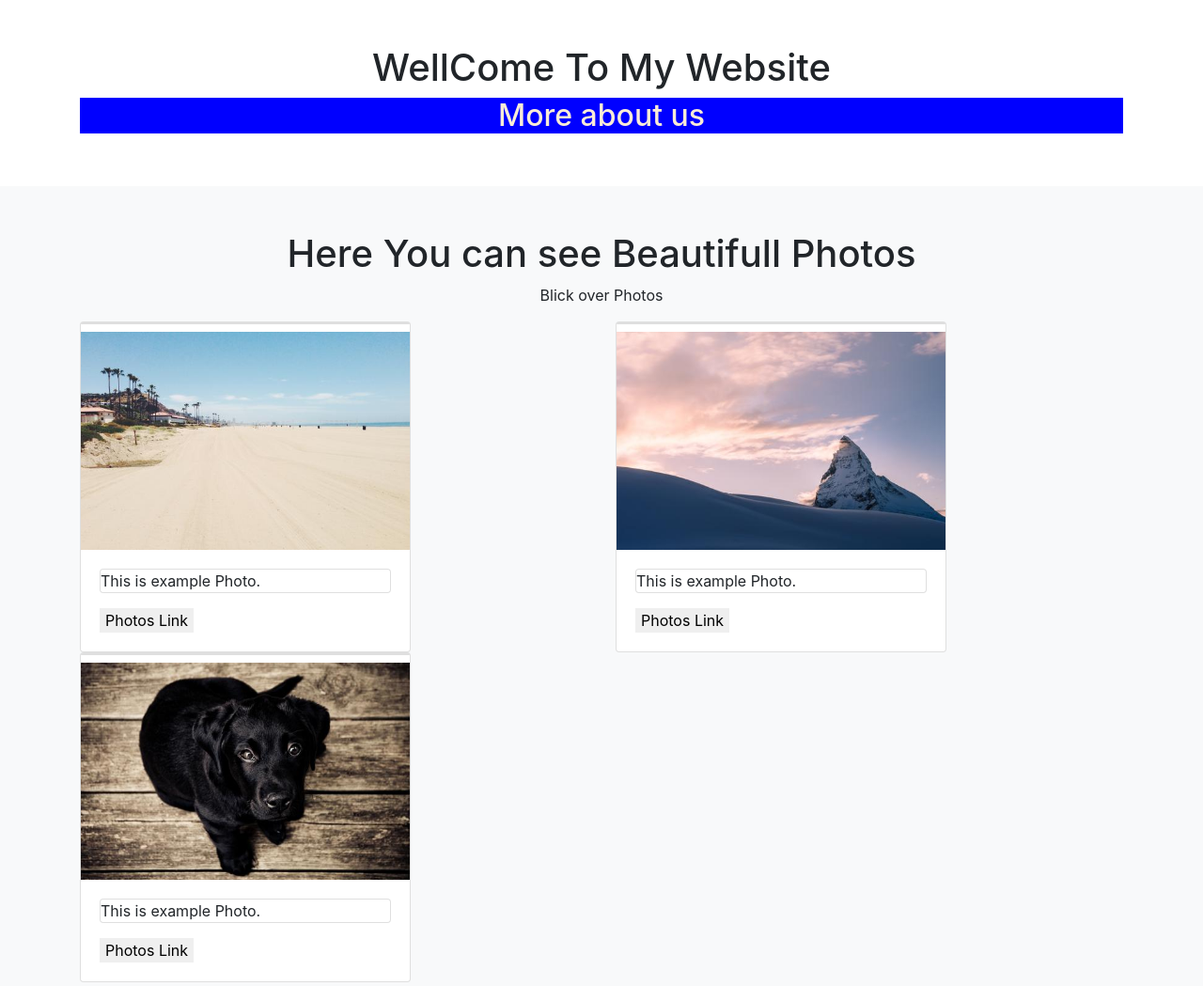
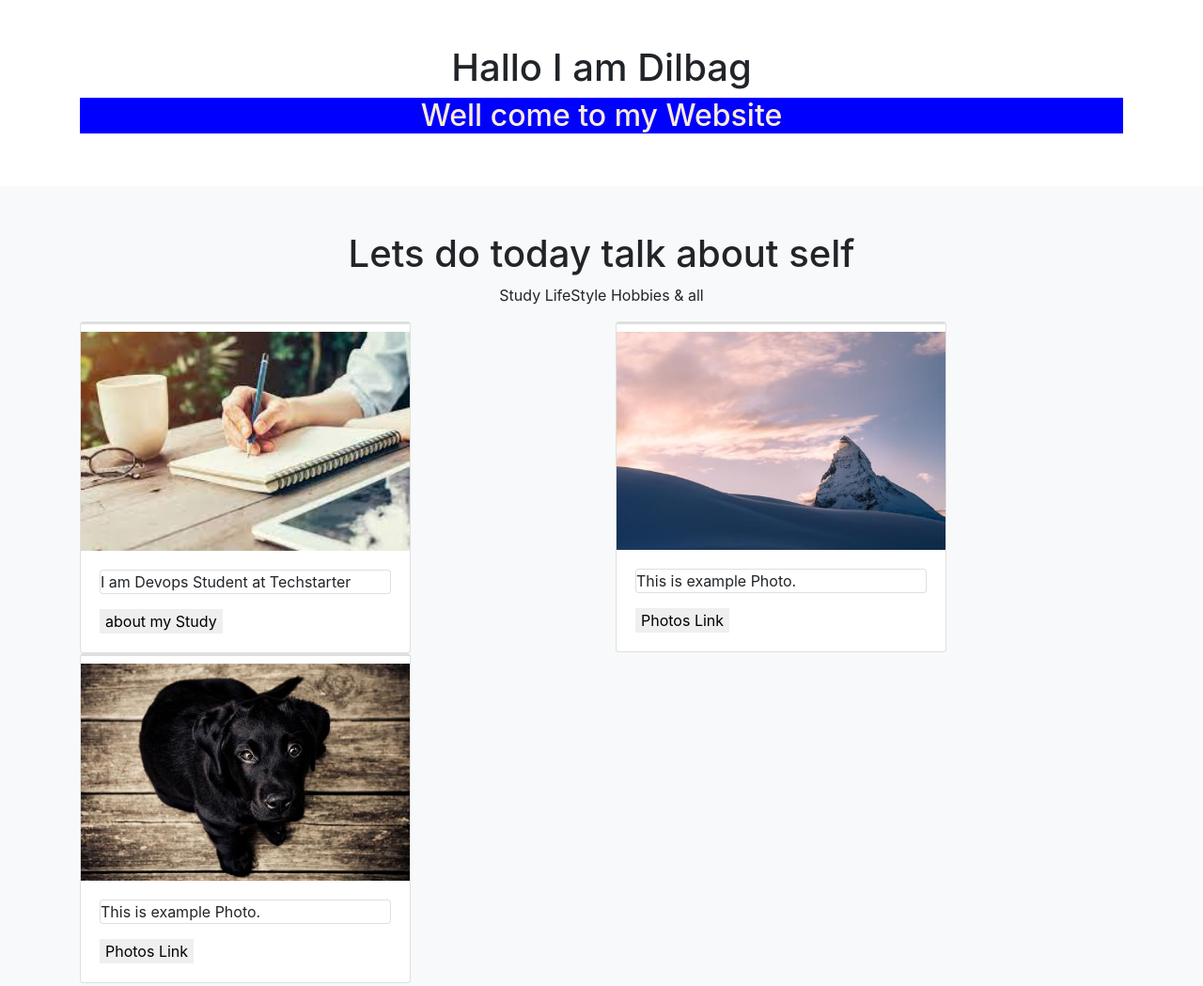
Before and after one commit to dildilbag/git-mini-project, a plain HTML site: page dilbag.html in a window 1280 px wide. Shown: the top 1049 px of the page at 94% size. Drawn offline with nearby package versions, Linux system fonts and the light colour scheme.

Commit message:
my website

```diff
--- a/dilbag.html
+++ b/dilbag.html
@@ -37,8 +37,9 @@
  <br>
     <div class="container">
         <div class="center">
-    <h1 >WellCome To My Website</h1>
-    <h2 style="background-color:blue ; color: antiquewhite;">  More about us</h2>
+    <h1 >Hallo I am Dilbag</h1>
+    <h2 style="background-color:blue ; color: antiquewhite;"> Well come to my Website</h2>
+
 
 </div>
 
@@ -51,17 +52,17 @@
 
 
         <div class="container">
-            <h1 style="text-align:center ;">Here You can see Beautifull Photos </h1>
-            <p style="text-align: center;">Blick over Photos</p>
+            <h1 style="text-align:center ;">Lets do today talk about self</h1>
+            <p style="text-align: center;"> Study LifeStyle Hobbies & all</p>
             <div class="row">
                 <div class="col">
                     <div class="card" style="width:22rem ;">
                     <h1 class="card top"></h1>
-                    <img src="215-536x354.jpg" alt="">
+                    <img src="Download.jfif" alt="">
 
                     <div class="card-body">
-                        <p class="card Text">This is example Photo.</p>
-                        <a href="https://picsum.photos/"><button style="border:1px ;">Photos Link</button></a>
+                        <p class="card Text">I am Devops Student at Techstarter</p>
+                        <a href="https://techstarter.de/"><button style="border:1px ;">about my Study</button></a>
                     </div>
 
                 </div>
@@ -87,7 +88,7 @@
 
             <div class="card-body">
                 <p class="card Text">This is example Photo.</p>
-                <a href="https://picsum.photos/"><button style="border:1px ;">Photos Link</button></a>
+                <a href="dilbag.html"><button style="border:1px ;">Photos Link</button></a>
             </div>
 
         </div>
```
Also changed, not shown: 215-536x354.jpg (deleted), Download.jfif (added).
